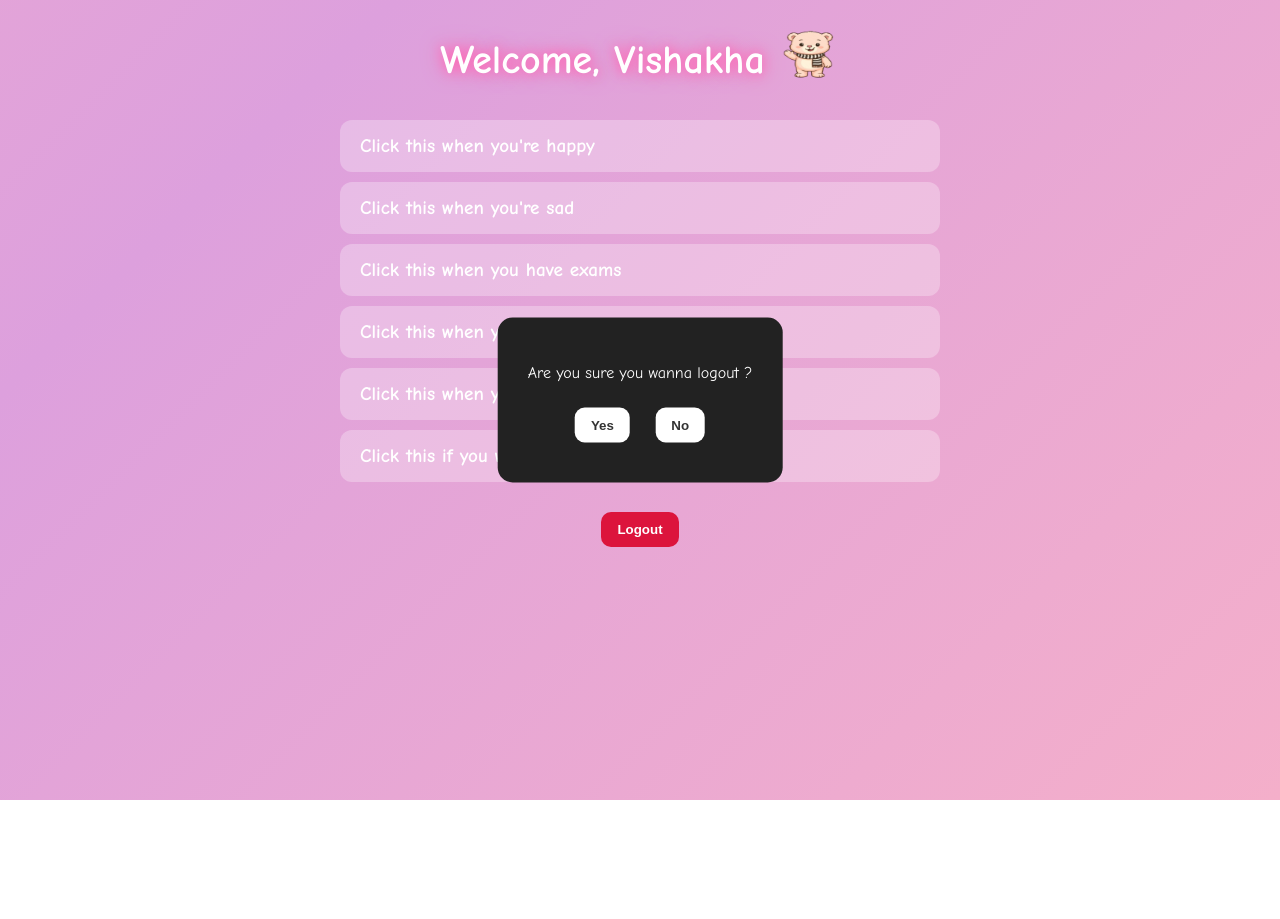
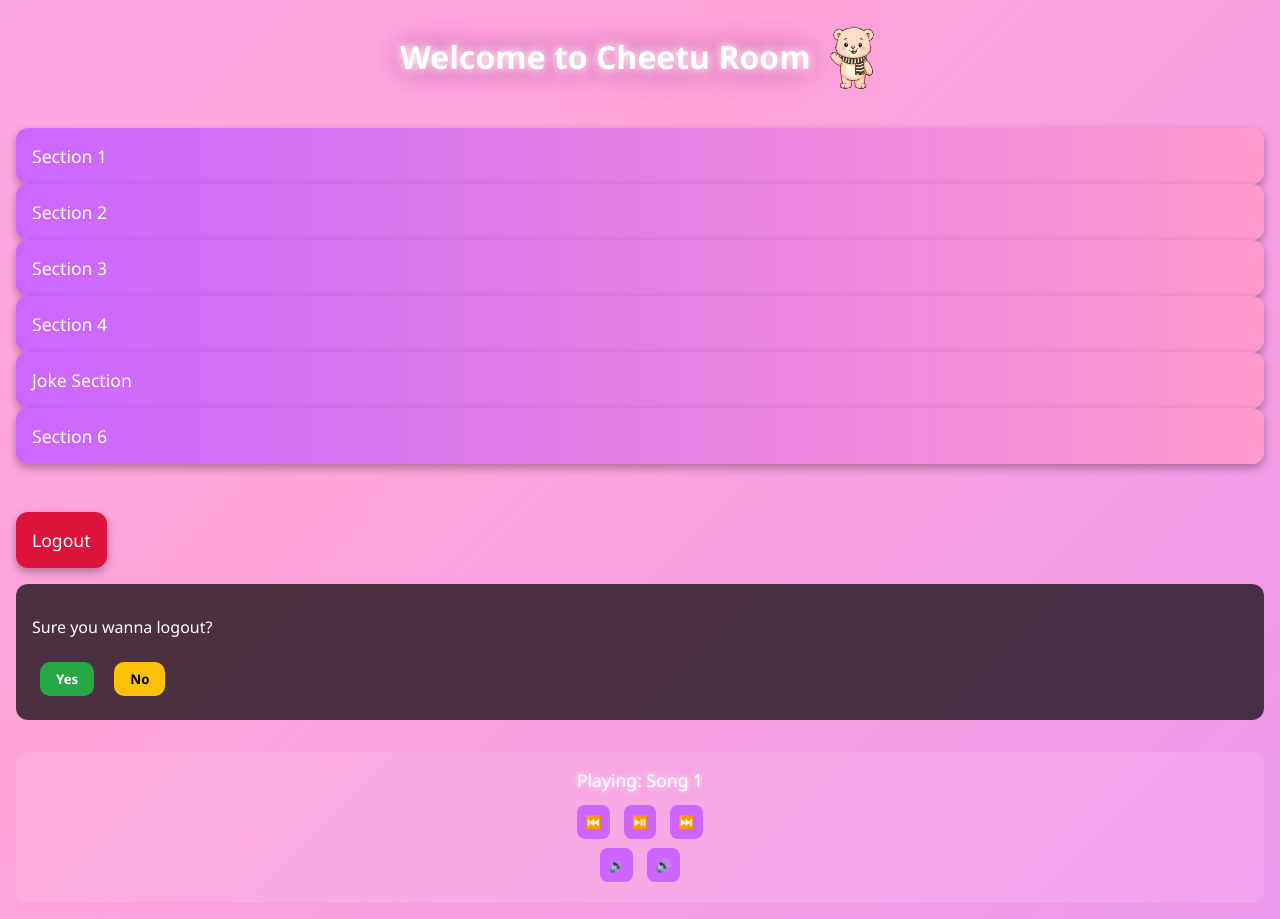
Before and after one commit to shadowCoder89-afk/cheetu-portal, a website: page public/cheetu-room.html in a window 1280 px wide. Both pictures are taken after a click on the button "Logout". Before the commit the page ends 800 px from the top, so only its background shows below. Drawn offline with Linux system fonts and the light colour scheme.

Commit message:
updated files

```diff
--- a/public/cheetu-room.html
+++ b/public/cheetu-room.html
@@ -5,42 +5,40 @@
   <meta name="viewport" content="width=device-width, initial-scale=1.0"/>
   <title>Cheetu Room</title>
   <style>
+    * {
+      box-sizing: border-box;
+      font-family: 'Segoe UI', sans-serif;
+    }
+
     body {
       margin: 0;
-      font-family: 'Comic Sans MS', cursive, sans-serif;
-      color: white;
-      background: linear-gradient(-45deg, #ffb6c1, #dda0dd, #ffb6c1, #dda0dd);
+      padding: 1rem;
+      background: linear-gradient(-45deg, #d88cff, #ffa3d8, #fcb5ff, #e3a1ff);
       background-size: 400% 400%;
-      animation: gradientBG 15s ease infinite;
+      animation: rgbBG 15s ease infinite;
+      color: #fff;
     }
 
-    @keyframes gradientBG {
-      0% { background-position: 0% 50%; }
-      50% { background-position: 100% 50%; }
-      100% { background-position: 0% 50%; }
+    @keyframes rgbBG {
+      0% {background-position: 0% 50%;}
+      50% {background-position: 100% 50%;}
+      100% {background-position: 0% 50%;}
     }
 
-    .title {
+    .header {
       display: flex;
       align-items: center;
       justify-content: center;
-      font-size: 2.5rem;
+      font-size: 2rem;
       font-weight: bold;
-      margin-top: 30px;
-      text-shadow: 2px 2px 10px #fff;
-      animation: glow 2s infinite alternate;
+      text-shadow: 0 0 10px #fff, 0 0 20px pink, 0 0 30px purple;
+      margin-bottom: 2rem;
     }
 
-    @keyframes glow {
-      from { text-shadow: 0 0 10px #ff69b4, 0 0 20px #ff69b4; }
-      to { text-shadow: 0 0 20px #ff1493, 0 0 30px #ff1493; }
-    }
-
-    .title img {
-      width: 60px;
-      height: 60px;
-      margin-left: 15px;
-      animation: bounce 1.2s infinite;
+    .header img {
+      height: 2.5em;
+      margin-left: 1rem;
+      animation: bounce 2s infinite;
     }
 
     @keyframes bounce {
@@ -49,189 +47,260 @@
     }
 
     .accordion {
-      max-width: 600px;
-      margin: 30px auto;
+      margin-bottom: 1rem;
     }
 
-    .accordion-item {
-      background: rgba(255, 255, 255, 0.1);
+    .accordion button {
+      width: 100%;
+      padding: 1rem;
+      border: none;
       border-radius: 12px;
-      margin-bottom: 10px;
-      overflow: hidden;
-      transition: max-height 0.3s ease;
+      background: linear-gradient(to right, #cc66ff, #ff99cc);
+      color: #fff;
+      font-size: 1.1rem;
+      text-align: left;
+      box-shadow: 0 4px 10px rgba(0,0,0,0.3);
+      transition: all 0.3s ease;
+      cursor: pointer;
     }
 
-    .accordion-header {
-      background-color: rgba(255, 255, 255, 0.2);
-      cursor: pointer;
-      padding: 15px 20px;
-      font-size: 1.2rem;
-      font-weight: bold;
+    .accordion button:hover {
+      transform: scale(1.03);
+    }
+
+    .panel {
+      background: rgba(255,255,255,0.1);
+      margin-top: 0.5rem;
+      padding: 1rem;
+      border-radius: 10px;
+      display: none;
+      animation: fadeIn 0.4s ease forwards;
+    }
+
+    @keyframes fadeIn {
+      from {opacity: 0; transform: scaleY(0.95);}
+      to {opacity: 1; transform: scaleY(1);}
+    }
+
+    .joke-box {
       display: flex;
       justify-content: space-between;
       align-items: center;
+      margin-top: 1rem;
     }
 
-    .accordion-content {
-      max-height: 0;
-      padding: 0 20px;
-      overflow: hidden;
-      transition: max-height 0.4s ease, padding 0.3s ease;
+    .joke-box button {
+      padding: 0.5rem 1rem;
+      border: none;
+      border-radius: 10px;
+      background: #ff99cc;
+      color: white;
+      font-weight: bold;
+      cursor: pointer;
     }
 
-    .accordion-item.active .accordion-content {
-      max-height: 300px;
-      padding: 15px 20px;
-    }
-
-    .joke {
-      display: none;
-    }
-
-    .joke.active {
-      display: block;
-    }
-
-    .joke-buttons {
-      display: flex;
-      justify-content: space-between;
-      margin-top: 10px;
-    }
-
-    button {
-      padding: 10px 16px;
+    .logout-btn {
+      margin-top: 2rem;
+      padding: 1rem;
+      background: crimson;
+      color: white;
+      font-size: 1.1rem;
       border: none;
-      background-color: #fff;
-      color: #333;
-      border-radius: 10px;
-      font-weight: bold;
+      border-radius: 12px;
       cursor: pointer;
+      box-shadow: 0 4px 10px rgba(0,0,0,0.3);
       transition: all 0.3s ease;
     }
 
-    button:hover {
-      transform: scale(1.1);
-      background-color: #ffccf9;
+    .logout-btn:hover {
+      transform: scale(1.05);
+      background: #ff4d6d;
     }
 
-    #logout {
-      display: block;
-      margin: 30px auto;
-      background-color: crimson;
-      color: white;
+    .confirm-box {
+      display: none;
+      background: rgba(0,0,0,0.7);
+      padding: 1rem;
+      margin-top: 1rem;
+      border-radius: 12px;
     }
 
-    #confirmBox {
-      position: fixed;
-      top: 50%;
-      left: 50%;
-      transform: translate(-50%, -50%);
-      background-color: #222;
-      padding: 30px;
-      border-radius: 15px;
-      display: none;
-      color: white;
+    .confirm-box button {
+      margin: 0.5rem;
+      padding: 0.5rem 1rem;
+      font-weight: bold;
+      border: none;
+      border-radius: 10px;
+      cursor: pointer;
+    }
+
+    .yes-btn { background: #28a745; color: white; }
+    .no-btn { background: #ffc107; color: black; }
+
+    .player {
+      margin-top: 2rem;
+      background: rgba(255,255,255,0.1);
+      padding: 1rem;
+      border-radius: 12px;
       text-align: center;
     }
 
-    #confirmBox button {
-      margin: 10px;
+    .player button {
+      margin: 0.3rem;
+      padding: 0.5rem;
+      border-radius: 8px;
+      border: none;
+      cursor: pointer;
+      background: #cc66ff;
+      color: white;
+      font-weight: bold;
     }
 
+    .song-title {
+      margin-bottom: 0.5rem;
+      font-size: 1.1rem;
+      text-shadow: 0 0 5px #fff;
+    }
+
+    @media (max-width: 600px) {
+      .header {
+        font-size: 1.5rem;
+      }
+
+      .header img {
+        height: 2em;
+      }
+
+      .panel {
+        font-size: 0.9rem;
+      }
+    }
   </style>
 </head>
 <body>
-  <div class="title">
-    Welcome, Vishakha
+  <div class="header">
+    Welcome to Cheetu Room
     <img src="teddy-sticker.png" alt="Teddy" />
   </div>
 
   <div class="accordion">
+    <button onclick="togglePanel(0)">Section 1</button>
+    <div class="panel">Dummy content for Section 1.</div>
 
-    <div class="accordion-item">
-      <div class="accordion-header">Click this when you're happy</div>
-      <div class="accordion-content">"Ooooh someone is grinning like they just got extra Manchurian balls in their takeaway 🍜😏
-Keep shining like a black rose at a beach rave, Vishakha! Go do a lil happy dance—and do not break the internet with that smile 😎✨"</div>
-    </div>
+    <button onclick="togglePanel(1)">Section 2</button>
+    <div class="panel">Dummy content for Section 2.</div>
 
-    <div class="accordion-item">
-      <div class="accordion-header">Click this when you're sad</div>
-      <div class="accordion-content">"Aww nooo, do not let the greys pull you under.
-Remember: even stormy skies make the beach look badass 🌊🖤
-Take a breath, eat some noodles, and pretend your sadness is just MSG withdrawal. You have got this, rosebud. 💪🌹"</div>
-    </div>
+    <button onclick="togglePanel(2)">Section 3</button>
+    <div class="panel">Dummy content for Section 3.</div>
 
-    <div class="accordion-item">
-      <div class="accordion-header">Click this when you have exams</div>
-      <div class="accordion-content">"Exams?! Time to go full ninja mode, Vishakha.
-Black hoodie, grey vibes, caffeine, and conquer-the-world energy ⚔️📚
-You are smarter than a fortune cookie—and twice as crunchy under pressure. Now slay, queen. 💥👑</div>
-    </div>
+    <button onclick="togglePanel(3)">Section 4</button>
+    <div class="panel">Dummy content for Section 4.</div>
 
-    <div class="accordion-item">
-      <div class="accordion-header">Click this when you are angry</div>
-      <div class="accordion-content">"Deep breath, stormy one.
-Picture a beach. Now put all your rage into a piñata shaped like what pissed you off. Smash it. Now eat Chinese food while listening to waves.
-You are a rose with thorns, but you also smell freaking divine 🌹🔥</div>
-    </div>
-
-    <div class="accordion-item">
-      <div class="accordion-header">Click this when you're bored</div>
-      <div class="accordion-content">
-        <div class="joke active">🤣 Joke 1: Why did teddy bring a ladder to school? Because it wanted to go to high school!</div>
-        <div class="joke">😆 Joke 2: What do you call a bear with no teeth? A gummy bear!</div>
-        <div class="joke">😂 Joke 3: Teddy tried to make a website… but it kept pawsing!</div>
-        <div class="joke-buttons">
-          <button onclick="showJoke(-1)">⬅ Prev</button>
-          <button onclick="showJoke(1)">Next ➡</button>
-        </div>
+    <button onclick="togglePanel(4)">Joke Section</button>
+    <div class="panel">
+      <div id="joke-content">This is joke #1.</div>
+      <div class="joke-box">
+        <button onclick="prevJoke()">Prev</button>
+        <button onclick="nextJoke()">Next</button>
       </div>
     </div>
 
-    <div class="accordion-item">
-      <div class="accordion-header">Click this if you wanna block me</div>
-      <div class="accordion-content">Why would you click this ? </div>
-    </div>
-
+    <button onclick="togglePanel(5)">Section 6</button>
+    <div class="panel">Dummy content for Section 6.</div>
   </div>
 
-  <button id="logout" onclick="openConfirm()">Logout</button>
+  <button class="logout-btn" onclick="confirmLogout()">Logout</button>
+  <div class="confirm-box" id="confirm-box">
+    <p>Sure you wanna logout?</p>
+    <button class="yes-btn" onclick="window.location.href='index.html'">Yes</button>
+    <button class="no-btn" onclick="document.getElementById('confirm-box').style.display='none'">No</button>
+  </div>
 
-  <div id="confirmBox">
-    <p>Are you sure you wanna logout ?</p>
-    <button onclick="location.href='index.html'">Yes</button>
-    <button onclick="closeConfirm()">No</button>
+  <div class="player">
+    <div class="song-title" id="song-title">Playing: Song 1</div>
+    <audio id="audio" src="songs/song1.mp3"></audio>
+    <button onclick="prevSong()">⏮️</button>
+    <button onclick="togglePlay()">⏯️</button>
+    <button onclick="nextSong()">⏭️</button>
+    <br />
+    <button onclick="changeVolume(-0.1)">🔉</button>
+    <button onclick="changeVolume(0.1)">🔊</button>
   </div>
 
   <script>
-    // Accordion logic
-    const headers = document.querySelectorAll('.accordion-header');
-    headers.forEach(header => {
-      header.addEventListener('click', () => {
-        const item = header.parentElement;
-        document.querySelectorAll('.accordion-item').forEach(i => {
-          if (i !== item) i.classList.remove('active');
-        });
-        item.classList.toggle('active');
-      });
-    });
+    const panels = document.querySelectorAll(".panel");
+    let openPanel = null;
 
-    // Joke navigation logic
-    let currentJoke = 0;
-    const jokes = document.querySelectorAll('.joke');
-    function showJoke(dir) {
-      jokes[currentJoke].classList.remove('active');
-      currentJoke = (currentJoke + dir + jokes.length) % jokes.length;
-      jokes[currentJoke].classList.add('active');
+    function togglePanel(i) {
+      if (openPanel === i) {
+        panels[i].style.display = "none";
+        openPanel = null;
+      } else {
+        panels.forEach(p => p.style.display = "none");
+        panels[i].style.display = "block";
+        openPanel = i;
+      }
     }
 
-    // Logout confirmation box
-    function openConfirm() {
-      document.getElementById('confirmBox').style.display = 'block';
+    const jokes = [
+      "This is joke #1.",
+      "This is joke #2.",
+      "This is joke #3."
+    ];
+    let jokeIndex = 0;
+
+    function nextJoke() {
+      jokeIndex = (jokeIndex + 1) % jokes.length;
+      document.getElementById("joke-content").innerText = jokes[jokeIndex];
     }
-    function closeConfirm() {
-      document.getElementById('confirmBox').style.display = 'none';
+
+    function prevJoke() {
+      jokeIndex = (jokeIndex - 1 + jokes.length) % jokes.length;
+      document.getElementById("joke-content").innerText = jokes[jokeIndex];
     }
+
+    function confirmLogout() {
+      document.getElementById("confirm-box").style.display = "block";
+    }
+
+    const songs = [
+      { name: "Song 1", src: "songs/song1.mp3" },
+      { name: "Song 2", src: "songs/song2.mp3" }
+    ];
+    let songIndex = 0;
+    const audio = document.getElementById("audio");
+    const songTitle = document.getElementById("song-title");
+
+    function loadSong() {
+      audio.src = songs[songIndex].src;
+      songTitle.textContent = `Playing: ${songs[songIndex].name}`;
+      audio.play();
+    }
+
+    function nextSong() {
+      songIndex = (songIndex + 1) % songs.length;
+      loadSong();
+    }
+
+    function prevSong() {
+      songIndex = (songIndex - 1 + songs.length) % songs.length;
+      loadSong();
+    }
+
+    function togglePlay() {
+      if (audio.paused) {
+        audio.play();
+      } else {
+        audio.pause();
+      }
+    }
+
+    function changeVolume(delta) {
+      audio.volume = Math.min(1, Math.max(0, audio.volume + delta));
+    }
+
+    // auto play on load
+    loadSong();
   </script>
 </body>
 </html>
```
Also changed, not shown: public/index.html (+95 -97 lines), server.js (+21 -11 lines), 2 other files.
